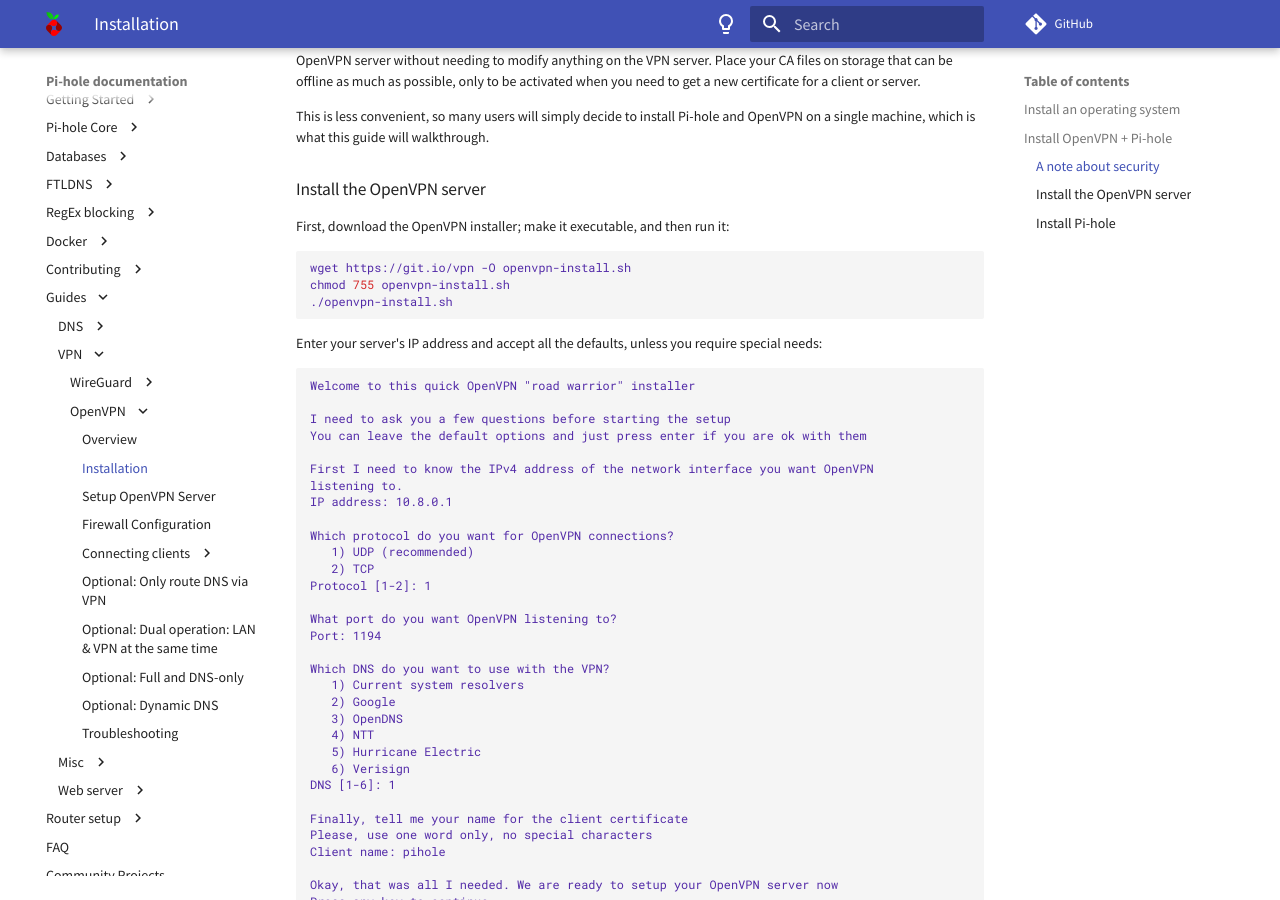
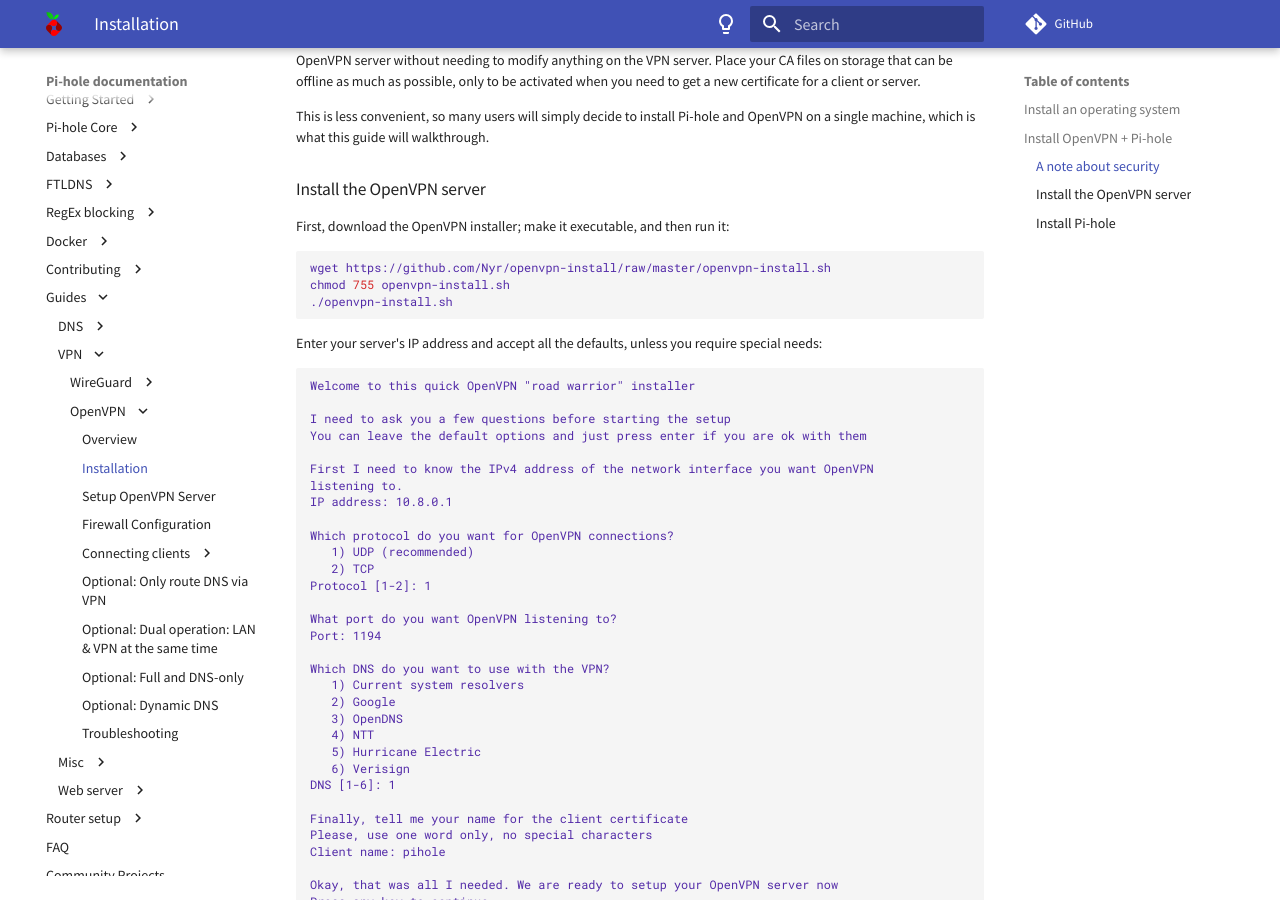
Before and after one commit to pi-hole/docs, an MkDocs documentation site: the page built from docs/guides/vpn/openvpn/installation.md, in a window 1280 px wide and 900 px high, scrolled down 452 px. Built offline with MkDocs 1.6.1 and Material for MkDocs 9.7.7, drawn with Linux system fonts in a browser that asks for light colours; comment, search, counter and statistics services are not loaded; some of the changed lines change nothing that is shown.

Commit message:
Replace git.io
Signed-off-by: silversub <silversub@gmail.com>

````diff
--- a/docs/guides/vpn/openvpn/installation.md
+++ b/docs/guides/vpn/openvpn/installation.md
@@ -15,7 +15,7 @@
 First, download the OpenVPN installer; make it executable, and then run it:
 
 ```bash
-wget https://git.io/vpn -O openvpn-install.sh
+wget https://github.com/Nyr/openvpn-install/raw/master/openvpn-install.sh
 chmod 755 openvpn-install.sh
 ./openvpn-install.sh
 ```
````
